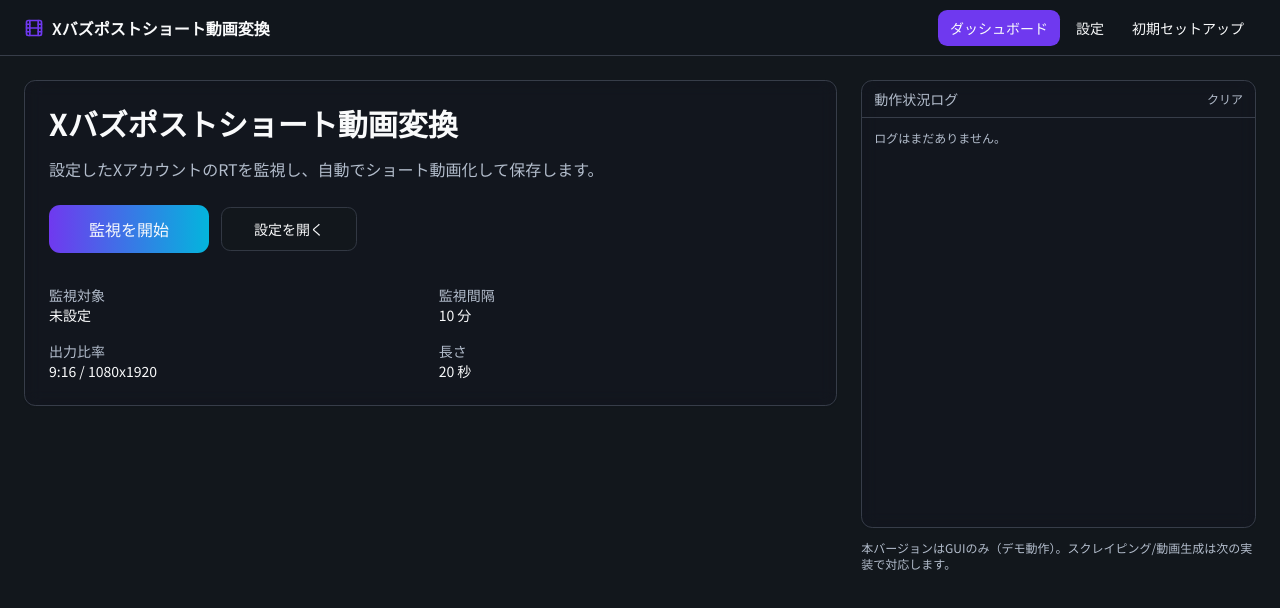
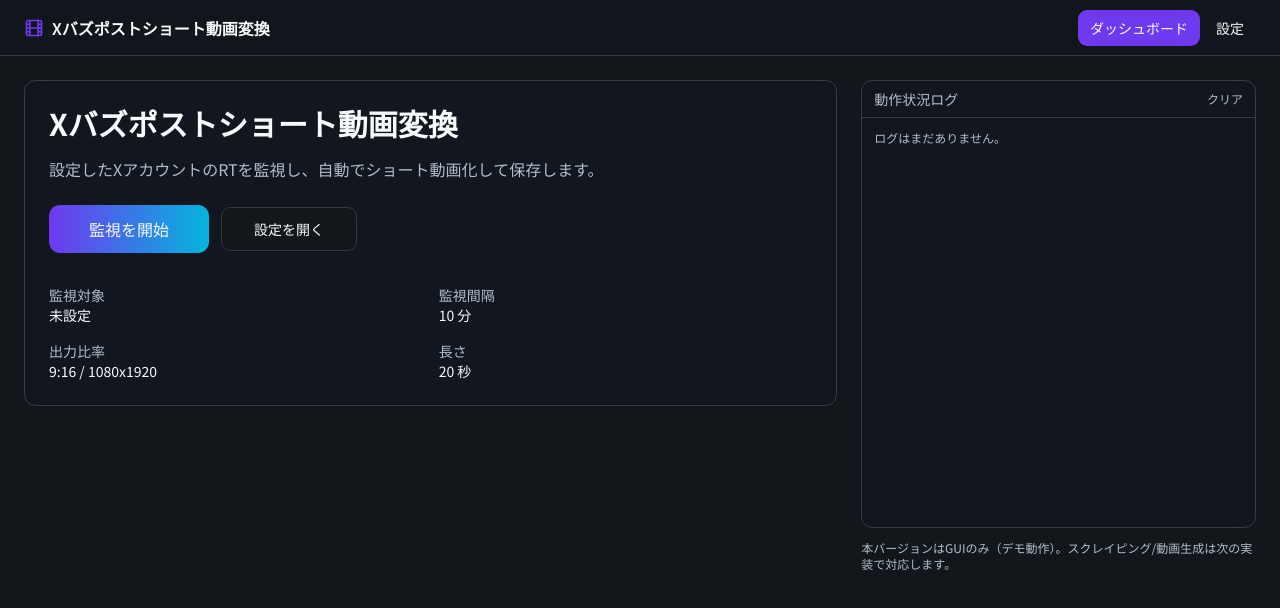
Before and after one commit to i0switch/x-buzz-clip-craft, a React (Vite) app: page / in a window 1280 px wide. Shown: the top 608 px of the page. Built offline with nearby package versions, Linux system fonts and the light colour scheme.

Commit message:
Remove initial setup button
The "初期セットアップ" (initial setup) button has been removed from the settings page.

```diff
--- a/src/components/AppLayout.tsx
+++ b/src/components/AppLayout.tsx
@@ -9,7 +9,6 @@ export function AppLayout({ children }: { children: React.ReactNode }) {
   const navItems = [
     { title: "ダッシュボード", url: "/" },
     { title: "設定", url: "/settings" },
-    { title: "初期セットアップ", url: "/setup" },
   ];
 
   const isActive = (path: string) => currentPath === path;
```
